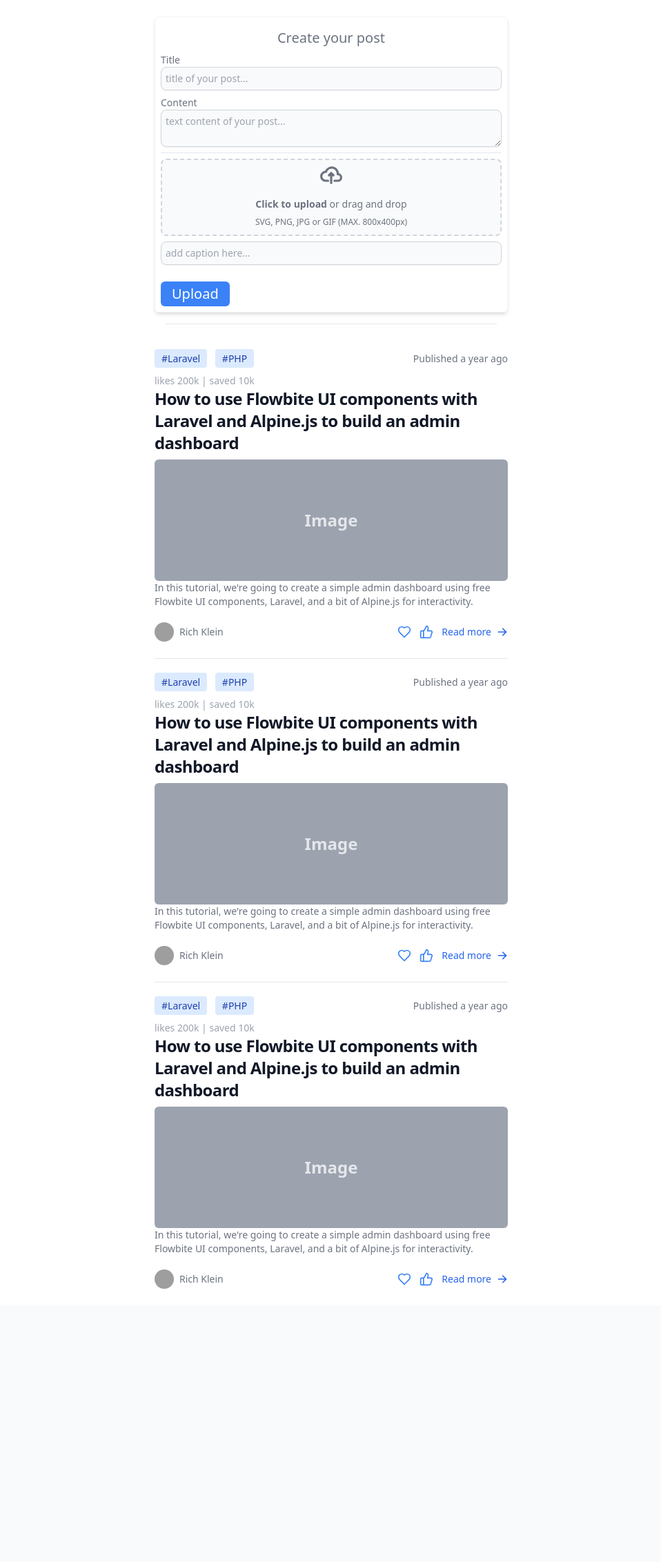
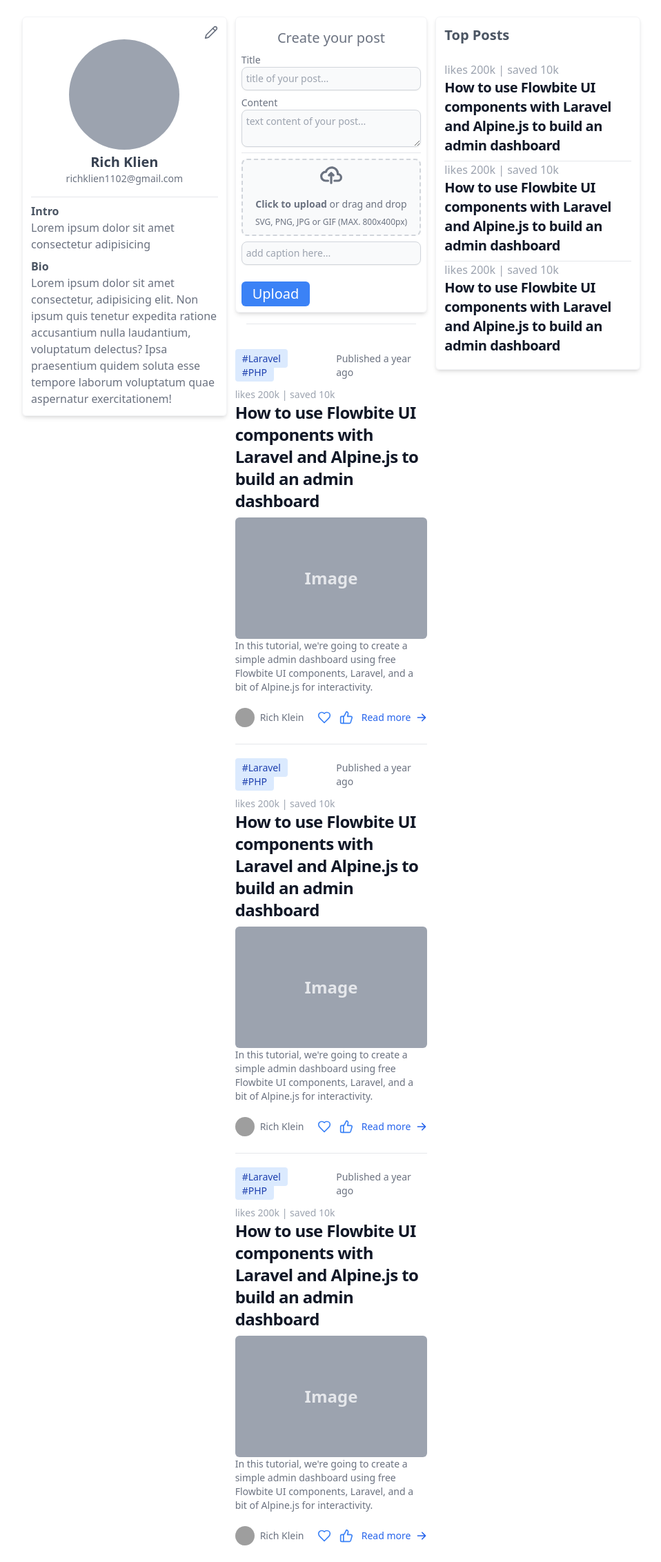
Before and after one commit to Shobhit-Mishra-02/Social-media-app, a Django app: page /social/home/ in a window 1280 px wide. Shown: the part 65-2329 px from the top of the page at 69% size, without its empty margins (160-1118 px from the left). Before the commit the page ends 1933 px from the top, so only its background shows below. Run offline with Django 4.2, Linux system fonts and the light colour scheme; the visitor is signed in with stand-in values (Sample User, id 1); some libraries are stand-ins or nearby versions; grey boxes are pictures that could not be loaded.

Commit message:
added design for side profile and top posts section

```diff
--- a/templates/home/index.html
+++ b/templates/home/index.html
@@ -7,7 +7,32 @@
 
 
 {% block body %}
-<div class="flex justify-center align-middle">
+<div class="flex justify-center align-middle space-x-3">
+
+    <!-- profile  -->
+    <div class="w-full sm:max-w-sm border border-gray-100 h-fit rounded-md p-3 shadow-md">
+        <div class="flex justify-end">
+            <span>
+                <svg xmlns="http://www.w3.org/2000/svg" width="20" height="20" viewBox="0 0 24 24" fill="none" stroke="currentColor" stroke-width="2" stroke-linecap="round" stroke-linejoin="round" class="lucide lucide-pencil stroke-gray-500 hover:stroke-gray-600 cursor-pointer"><path d="M17 3a2.85 2.83 0 1 1 4 4L7.5 20.5 2 22l1.5-5.5Z"/><path d="m15 5 4 4"/></svg>
+            </span>
+        </div>
+        <div class="flex flex-col justify-center align-middle items-center">
+            <div class="w-40 h-40 rounded-full bg-gray-400"></div>
+            <span class="text-xl font-semibold text-gray-700 mt-1">Rich Klien</span>
+            <span class="text-sm text-gray-500 mb-4">richklien1102@gmail.com</span>
+        </div>
+        <hr>
+        <div class="mt-2">
+            <span class="text-gray-600 font-semibold">Intro</span>
+            <p class="text-gray-500">Lorem ipsum dolor sit amet consectetur adipisicing</p>
+        </div>
+        <div class="mt-2">
+            <span class="text-gray-600 font-semibold">Bio</span>
+            <p class="text-gray-500">Lorem ipsum dolor sit amet consectetur, adipisicing elit. Non ipsum quis tenetur expedita ratione accusantium nulla laudantium, voluptatum delectus? Ipsa praesentium quidem soluta esse tempore laborum voluptatum quae aspernatur exercitationem!</p>
+        </div>
+    </div>
+
+    <!-- post container  -->
     <div class="w-full sm:max-w-sm md:max-w-md xl:max-w-lg text-sm">
 
         <form class="w-full text-gray-500 rounded-md border border-gray-100 p-2 shadow-md"
@@ -49,7 +74,6 @@
         </form>
         <hr class="m-4">
         <div id="post_container" class="divide-y divide-gray-200">
-
             <!-- post start -->
             <article class="py-6">
                 <div class="flex items-center justify-between mb-3 text-gray-500">
@@ -263,7 +287,41 @@
                 </div>
             </article>
             <!-- post end -->
+        </div>
+    </div>
 
+    <!-- top posts  -->
+    <div class="w-full sm:max-w-sm border border-gray-100 h-fit rounded-md p-3 shadow-md">
+        <h3 class="text-xl font-semibold text-gray-600 mb-6">Top Posts</h3>
+
+        <div class="divide-y">
+            <div>
+                <span class="text-gray-400">
+                    likes 200k | saved 10k
+                </span>
+                <h2 class="mb-2 text-xl font-bold tracking-tight text-gray-900">
+                    <a href="/blog/how-to-use-flowbite-ui-components-with-laravel-and-alpine-js/">How to use Flowbite
+                        UI components with Laravel and Alpine.js to build an admin dashboard</a>
+                </h2>
+            </div>
+            <div>
+                <span class="text-gray-400">
+                    likes 200k | saved 10k
+                </span>
+                <h2 class="mb-2 text-xl font-bold tracking-tight text-gray-900">
+                    <a href="/blog/how-to-use-flowbite-ui-components-with-laravel-and-alpine-js/">How to use Flowbite
+                        UI components with Laravel and Alpine.js to build an admin dashboard</a>
+                </h2>
+            </div>
+            <div>
+                <span class="text-gray-400">
+                    likes 200k | saved 10k
+                </span>
+                <h2 class="mb-2 text-xl font-bold tracking-tight text-gray-900">
+                    <a href="/blog/how-to-use-flowbite-ui-components-with-laravel-and-alpine-js/">How to use Flowbite
+                        UI components with Laravel and Alpine.js to build an admin dashboard</a>
+                </h2>
+            </div>
         </div>
     </div>
 
```
